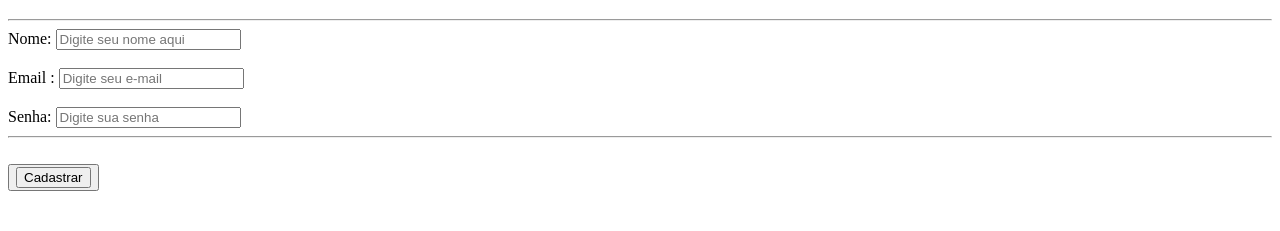
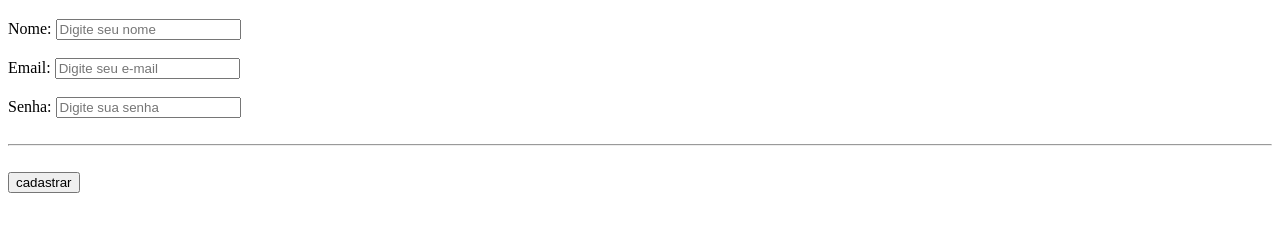
Before and after one commit to JulioCFR50/curso_ebac_frontend, a plain HTML site: page formulario.html in a window 1280 px wide. Shown: the part 61-292 px from the top of the page. Drawn offline with Linux system fonts and the light colour scheme.

Commit message:
Melhoramento do arquivo

```diff
--- a/formulario.html
+++ b/formulario.html
@@ -4,29 +4,39 @@
     <meta charset="UTF-8">
     <meta http-equiv="X-UA-Compatible" content="IE=edge">
     <meta name="viewport" content="width=device-width, initial-scale=1.0">
-    <title>Formulários</title>
+    <title>Formulário</title>
 </head>
 
 <body>
-    <h1>Formulário de cadastro</h1><hr>
+    <h1>Formulário de cadastro</h1>
+
     <form action="">
-        <label for="text">Nome:</label>
-        <input id="Cadrasto" type="text" placeholder="Digite seu nome aqui"/>
-        </form><br>
 
-        <!--CAMPO DO INPUY DO TEXT-->
-        <label for="email">Email :
-             </label>
+        <!--LEGENDA PARA NOME-->
+        <label for="Nome">Nome:</label>
+        <!--CAMPO DO TIPO TYPE TEXTO-->
+        <input id="Nome" type="text" placeholder="Digite seu nome" required>
+
+        <br><br>
+
+        <!--LEGENDA PARA E-MAIL-->
+        <label for="email">Email:</label>
+        <!--CAMPO INPUT DO TYPE EMAIL-->
         <input id="email" type="email" placeholder="Digite seu e-mail" required>
+
         <br><br>
-        <!--LEGENDA PARA SENHA     -->
+
+        <!--LEGENDA PARA SENHA-->
         <label for="Senha">Senha:</label>
+        <!--CAMPO INPUT DO TYPE PASSWORD-->
         <input id="Senha" type="password" placeholder="Digite sua senha" required>
+
+        <br><br>
+        <hr><br>
+
+        <!--CAMPO TIPO SUBMIT-->
+        <input type="submit" value="cadastrar">
+
     </form>
-    <br>
-    <hr><br>
-    <button>
-    <input TYPE="submit" value="Cadastrar"></<input>
-
 </body>
 </html>
```
